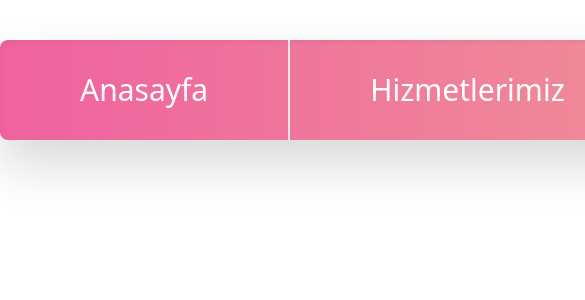
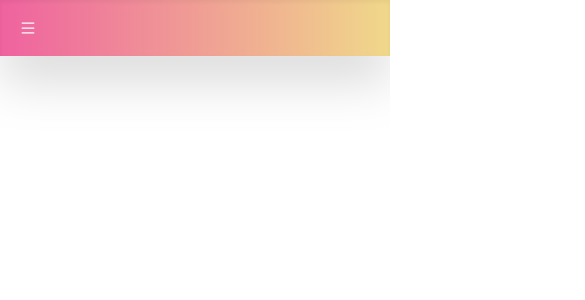
Before and after one commit to UTKUC3NGIZ/dynamic-navbar, a React (Create React App) app: page / in a window 390 px wide. Shown: the top 300 px of the page, 585 px wide, since content can reach past the window. Built offline with nearby package versions, Linux system fonts and the light colour scheme.

Commit message:
responsive tasarım tamamlandı

```diff
--- a/src/App.js
+++ b/src/App.js
@@ -1,4 +1,6 @@
+import { useState } from "react";
 import jsonData from "./data/data.json";
+import { AiOutlineMenu } from "react-icons/ai";
 
 function App() {
   function handleLinkClickMain(e, data) {
@@ -11,9 +13,22 @@ function App() {
       e.preventDefault();
     }
   }
+
+  const [hamburgerMenu, setHamburgerMenu] = useState(false);
+  const toggleMenu = () => {
+    setHamburgerMenu(!hamburgerMenu);
+  };
+  console.log(hamburgerMenu);
   return (
-    <nav className={`${jsonData.navbarColor} md:w-max`}>
-      <ul className="flex flex-row  ">
+    <nav
+      className={jsonData.navbarColor}
+    >
+      <AiOutlineMenu className="md:hidden block m-5 text-white" onClick={toggleMenu} />
+      <ul
+        className={`md:flex md:flex-row flex-col hidden ${
+          hamburgerMenu ? "!flex" : "hidden"
+        }`}
+      >
         {jsonData.buttons.map((buttons) => (
           <li
             key={buttons.order}
@@ -28,7 +43,7 @@ function App() {
             </a>
             {typeof buttons.parentButton === "object" ? (
               <div className="hidden group-focus-within/main:!flex delay-150">
-                <ul className="flex flex-col pt-2 text-white absolute w-full text-center">
+                <ul className="flex flex-col pt-2 text-white md:absolute  w-full md:text-center text-left ">
                   {buttons.parentButton.map((parentButton) => (
                     <li
                       key={parentButton.order}
--- a/src/data/data.json
+++ b/src/data/data.json
@@ -1,46 +1,46 @@
 {
-  "navbarColor": "my-10 w-max m-auto rounded-lg bg-gradient-to-r from-[#EF629F] to-[#f0d88a] shadow-inner drop-shadow-2xl ",
+  "navbarColor": "md:my-10 md:w-max md:m-auto md:rounded-lg md:blcok flex flex-col bg-gradient-to-r justify-end from-[#EF629F] to-[#f0d88a] shadow-inner drop-shadow-2xl  ",
   "buttons": [
     {
       "text": "Anasayfa",
       "link": "/anasayfa",
       "order": 1,
-      "css": "text-white border-r-2 hover:opacity-80 text-3xl py-8 px-20",
+      "css": "text-white md:border-r-2 border-b-2 md:border-b-0 hover:opacity-80 text-3xl py-8 px-20",
       "functionType": "mainButton"
     },
     {
       "text": "Hizmetlerimiz",
       "link": "/hizmetler",
       "order": 2,
-      "css": "text-white border-r-2 hover:opacity-80 text-3xl py-8 px-20",
+      "css": "text-white md:border-r-2 border-b-2 md:border-b-0 hover:opacity-80 text-3xl py-8 px-20",
       "functionType": "mainButton",
       "parentButton": [
         {
           "text": "Teknik Hizmetlerimiz",
           "link": "/teknik-hizmetler",
           "order": 1,
-          "css": "border-2 border-white py-5  text-lg bg-[#F38D98]  rounded-lg shadow-inner drop-shadow-2xl transition ease-in-out   hover:-translate-y-1 hover:scale-110 hover:bg-[#e0747f] duration-300 ",
+          "css": "md:border-2 border-white py-5 pl-28 md:pl-0 md:pl-0  text-lg md:bg-[#F38D98] bg-transparent md:border-b-0 border-b-2  rounded-lg md:shadow-inner drop-shadow-2xl transition ease-in-out   hover:-translate-y-1 hover:scale-110 hover:bg-[#e0747f] duration-300 ",
           "functionType": "parentButton",
           "childButtons": [
             {
               "text": "Frontend Teknolojileri",
               "link": "/frontend-teknolojileri",
               "order": 1,
-              "css": "w-full text-base border-2 py-3 bg-[#F2B191] hover:bg-opacity-90 rounded-lg shadow-inner drop-shadow-2xl transition ease-in-out delay-150  hover:-translate-y-1 hover:scale-125  hover:bg-[#f2b191dc] duration-300",
+              "css": "mt-1 w-full text-base md:border-2 border-b-2 md:border-b-0 pl-36 md:pl-0 py-3 md:bg-[#F2B191] hover:bg-opacity-90 rounded-lg md:shadow-inner drop-shadow-2xl transition ease-in-out delay-150  hover:-translate-y-1 hover:scale-125  hover:bg-[#f2b191dc] duration-300",
               "functionType": "childButton"
             },
             {
               "text": "Backend Teknolojileri",
               "link": "/backend-teknolojileri",
               "order": 2,
-              "css": "w-full text-base border-2 py-3 bg-[#F2B191] hover:bg-opacity-90 rounded-lg shadow-inner drop-shadow-2xl transition ease-in-out delay-150  hover:-translate-y-1 hover:scale-125  hover:bg-[#f2b191dc] duration-300",
+              "css": "mt-1 w-full text-base md:border-2 border-b-2 md:border-b-0 pl-36 md:pl-0 py-3 md:bg-[#F2B191] hover:bg-opacity-90 rounded-lg md:shadow-inner drop-shadow-2xl transition ease-in-out delay-150  hover:-translate-y-1 hover:scale-125  hover:bg-[#f2b191dc] duration-300",
               "functionType": "childButton"
             },
             {
               "text": "AWS Hizmetleri",
               "link": "/aws-hizmetleri",
               "order": 3,
-              "css": "w-full text-base border-2 py-3 bg-[#F2B191] hover:bg-opacity-90 rounded-lg shadow-inner drop-shadow-2xl transition ease-in-out delay-150  hover:-translate-y-1 hover:scale-125  hover:bg-[#f2b191dc] duration-300",
+              "css": "mt-1 w-full text-base md:border-2 border-b-2 md:border-b-0 pl-36 md:pl-0 py-3 md:bg-[#F2B191] hover:bg-opacity-90 rounded-lg md:shadow-inner drop-shadow-2xl transition ease-in-out delay-150  hover:-translate-y-1 hover:scale-125  hover:bg-[#f2b191dc] duration-300",
               "functionType": "childButton"
             }
           ]
@@ -49,35 +49,35 @@
           "text": "Danışmanlık Hizmetlerimiz",
           "link": "/danismanlik-hizmetleri",
           "order": 2,
-          "css": "border-2 border-white py-5  text-lg bg-[#F38D98]  rounded-lg shadow-inner drop-shadow-2xl transition ease-in-out   hover:-translate-y-1 hover:scale-110 hover:bg-[#e0747f] duration-300 ",
+          "css": "md:border-2 border-white py-5 pl-28 md:pl-0 md:pl-0  text-lg md:bg-[#F38D98] bg-transparent md:border-b-0 border-b-2  rounded-lg md:shadow-inner drop-shadow-2xl transition ease-in-out   hover:-translate-y-1 hover:scale-110 hover:bg-[#e0747f] duration-300 ",
           "functionType": "parentButton",
           "childButtons": [
             {
               "text": "Teknik Destek",
               "link": "/teknik-destek",
               "order": 1,
-              "css": "w-full text-base border-2 py-3 bg-[#F2B191] hover:bg-opacity-90 rounded-lg shadow-inner drop-shadow-2xl transition ease-in-out delay-150  hover:-translate-y-1 hover:scale-125  hover:bg-[#f2b191dc] duration-300",
+              "css": "mt-1 w-full text-base md:border-2 border-b-2 md:border-b-0 pl-36 md:pl-0 py-3 md:bg-[#F2B191] hover:bg-opacity-90 rounded-lg md:shadow-inner drop-shadow-2xl transition ease-in-out delay-150  hover:-translate-y-1 hover:scale-125  hover:bg-[#f2b191dc] duration-300",
               "functionType": "childButton"
             },
             {
               "text": "Bilgilendirme Hizmetleri",
               "link": "/bilgilendirme-hizmetleri",
               "order": 2,
-              "css": "w-full text-base border-2 py-3 bg-[#F2B191] hover:bg-opacity-90 rounded-lg shadow-inner drop-shadow-2xl transition ease-in-out delay-150  hover:-translate-y-1 hover:scale-125  hover:bg-[#f2b191dc] duration-300",
+              "css": "mt-1 w-full text-base md:border-2 border-b-2 md:border-b-0 pl-36 md:pl-0 py-3 md:bg-[#F2B191] hover:bg-opacity-90 rounded-lg md:shadow-inner drop-shadow-2xl transition ease-in-out delay-150  hover:-translate-y-1 hover:scale-125  hover:bg-[#f2b191dc] duration-300",
               "functionType": "childButton"
             },
             {
               "text": "Mentorluk Hizmetleri",
               "link": "/mentorluk-hizmetleri",
               "order": 3,
-              "css": "w-full text-base border-2 py-3 bg-[#F2B191] hover:bg-opacity-90 rounded-lg shadow-inner drop-shadow-2xl transition ease-in-out delay-150  hover:-translate-y-1 hover:scale-125  hover:bg-[#f2b191dc] duration-300",
+              "css": "mt-1 w-full text-base md:border-2 border-b-2 md:border-b-0 pl-36 md:pl-0 py-3 md:bg-[#F2B191] hover:bg-opacity-90 rounded-lg md:shadow-inner drop-shadow-2xl transition ease-in-out delay-150  hover:-translate-y-1 hover:scale-125  hover:bg-[#f2b191dc] duration-300",
               "functionType": "childButton"
             },
             {
               "text": "Danışmanlık Eğitimleri",
               "link": "/danismanlik-egitimleri",
               "order": 4,
-              "css": "w-full text-base border-2 py-3 bg-[#F2B191] hover:bg-opacity-90 rounded-lg shadow-inner drop-shadow-2xl transition ease-in-out delay-150  hover:-translate-y-1 hover:scale-125  hover:bg-[#f2b191dc] duration-300",
+              "css": "mt-1 w-full text-base md:border-2 border-b-2 md:border-b-0 pl-36 md:pl-0 py-3 md:bg-[#F2B191] hover:bg-opacity-90 rounded-lg md:shadow-inner drop-shadow-2xl transition ease-in-out delay-150  hover:-translate-y-1 hover:scale-125  hover:bg-[#f2b191dc] duration-300",
               "functionType": "childButton",
               "childButtons": [
                 {
@@ -100,21 +100,21 @@
               "text": "Eğitim Öğretim Planlama",
               "link": "/egitim-ogretim-planlama",
               "order": 5,
-              "css": "w-full text-base border-2 py-3 bg-[#F2B191] hover:bg-opacity-90 rounded-lg shadow-inner drop-shadow-2xl transition ease-in-out delay-150  hover:-translate-y-1 hover:scale-125  hover:bg-[#f2b191dc] duration-300",
+              "css": "mt-1 w-full text-base md:border-2 border-b-2 md:border-b-0 pl-36 md:pl-0 py-3 md:bg-[#F2B191] hover:bg-opacity-90 rounded-lg md:shadow-inner drop-shadow-2xl transition ease-in-out delay-150  hover:-translate-y-1 hover:scale-125  hover:bg-[#f2b191dc] duration-300",
               "functionType": "childButton"
             },
             {
               "text": "Yazılım Danışmanlığı",
               "link": "/yazilim-danismanligi",
               "order": 6,
-              "css": "w-full text-base border-2 py-3 bg-[#F2B191] hover:bg-opacity-90 rounded-lg shadow-inner drop-shadow-2xl transition ease-in-out delay-150  hover:-translate-y-1 hover:scale-125  hover:bg-[#f2b191dc] duration-300",
+              "css": "mt-1 w-full text-base md:border-2 border-b-2 md:border-b-0 pl-36 md:pl-0 py-3 md:bg-[#F2B191] hover:bg-opacity-90 rounded-lg md:shadow-inner drop-shadow-2xl transition ease-in-out delay-150  hover:-translate-y-1 hover:scale-125  hover:bg-[#f2b191dc] duration-300",
               "functionType": "childButton"
             },
             {
               "text": "Proje Danışmanlığı",
               "link": "/proje-danismanligi",
               "order": 7,
-              "css": "w-full text-base border-2 py-3 bg-[#F2B191] hover:bg-opacity-90 rounded-lg shadow-inner drop-shadow-2xl transition ease-in-out delay-150  hover:-translate-y-1 hover:scale-125  hover:bg-[#f2b191dc] duration-300",
+              "css": "mt-1 w-full text-base md:border-2 border-b-2 md:border-b-0 pl-36 md:pl-0 py-3 md:bg-[#F2B191] hover:bg-opacity-90 rounded-lg md:shadow-inner drop-shadow-2xl transition ease-in-out delay-150  hover:-translate-y-1 hover:scale-125  hover:bg-[#f2b191dc] duration-300",
               "functionType": "childButton"
             }
           ]
@@ -123,7 +123,7 @@
           "text": "Hatalı Altyapı Onarımı",
           "link": "/altyapi-onarimi",
           "order": 3,
-          "css": "border-2 border-white py-5  text-lg bg-[#F38D98]  rounded-lg shadow-inner drop-shadow-2xl transition ease-in-out   hover:-translate-y-1 hover:scale-110 hover:bg-[#e0747f] duration-300 ",
+          "css": "md:border-2 border-white py-5 pl-28 md:pl-0 md:pl-0  text-lg md:bg-[#F38D98] bg-transparent md:border-b-0 border-b-2  rounded-lg md:shadow-inner drop-shadow-2xl transition ease-in-out   hover:-translate-y-1 hover:scale-110 hover:bg-[#e0747f] duration-300 ",
           "functionType": "parentButton"
         }
       ]
@@ -132,35 +132,35 @@
       "text": "Hakkımızda",
       "link": "/hakkimizda",
       "order": 3,
-      "css": "text-white border-r-2 hover:opacity-80 text-3xl py-8 px-20",
+      "css": "text-white md:border-r-2 border-b-2 md:border-b-0 hover:opacity-80 text-3xl py-8 px-20",
       "functionType": "mainButton",
       "parentButton": [
         {
           "text": "Biz Kimiz?",
           "link": "/biz-kimiz",
           "order": 1,
-          "css": "border-2 border-white py-5  text-lg bg-[#F38D98]  rounded-lg shadow-inner drop-shadow-2xl transition ease-in-out   hover:-translate-y-1 hover:scale-110 hover:bg-[#e0747f] duration-300 ",
+          "css": "md:border-2 border-white py-5 pl-28 md:pl-0 md:pl-0  text-lg md:bg-[#F38D98] bg-transparent md:border-b-0 border-b-2  rounded-lg md:shadow-inner drop-shadow-2xl transition ease-in-out   hover:-translate-y-1 hover:scale-110 hover:bg-[#e0747f] duration-300 ",
           "functionType": "childButton"
         },
         {
           "text": "Kurumsal",
           "link": "/kurumsal",
           "order": 2,
-          "css": "border-2 border-white py-5  text-lg bg-[#F38D98]  rounded-lg shadow-inner drop-shadow-2xl transition ease-in-out   hover:-translate-y-1 hover:scale-110 hover:bg-[#e0747f] duration-300 ",
+          "css": "md:border-2 border-white py-5 pl-28 md:pl-0 md:pl-0  text-lg md:bg-[#F38D98] bg-transparent md:border-b-0 border-b-2  rounded-lg md:shadow-inner drop-shadow-2xl transition ease-in-out   hover:-translate-y-1 hover:scale-110 hover:bg-[#e0747f] duration-300 ",
           "functionType": "childButton"
         },
         {
           "text": "Referanslarımız",
           "link": "/referanslarimiz",
           "order": 3,
-          "css": "border-2 border-white py-5  text-lg bg-[#F38D98]  rounded-lg shadow-inner drop-shadow-2xl transition ease-in-out   hover:-translate-y-1 hover:scale-110 hover:bg-[#e0747f] duration-300 ",
+          "css": "md:border-2 border-white py-5 pl-28 md:pl-0 md:pl-0  text-lg md:bg-[#F38D98] bg-transparent md:border-b-0 border-b-2  rounded-lg md:shadow-inner drop-shadow-2xl transition ease-in-out   hover:-translate-y-1 hover:scale-110 hover:bg-[#e0747f] duration-300 ",
           "functionType": "parentButton",
           "childButtons": [
             {
               "text": "Geçmiş Referanslar",
               "link": "/gecmis-referanslar",
               "order": 1,
-              "css": "w-full text-base border-2 py-3 bg-[#F2B191] hover:bg-opacity-90 rounded-lg shadow-inner drop-shadow-2xl transition ease-in-out delay-150  hover:-translate-y-1 hover:scale-125  hover:bg-[#f2b191dc] duration-300",
+              "css": "mt-1 w-full text-base md:border-2 border-b-2 md:border-b-0 pl-36 md:pl-0 py-3 md:bg-[#F2B191] hover:bg-opacity-90 rounded-lg md:shadow-inner drop-shadow-2xl transition ease-in-out delay-150  hover:-translate-y-1 hover:scale-125  hover:bg-[#f2b191dc] duration-300",
               "functionType": "childButton",
               "childButtons": [
                 {
@@ -190,7 +190,7 @@
               "text": "Gelecek Referanslar",
               "link": "/gelecek-referanslar",
               "order": 2,
-              "css": "w-full text-base border-2 py-3 bg-[#F2B191] hover:bg-opacity-90 rounded-lg shadow-inner drop-shadow-2xl transition ease-in-out delay-150  hover:-translate-y-1 hover:scale-125  hover:bg-[#f2b191dc] duration-300",
+              "css": "mt-1 w-full text-base md:border-2 border-b-2 md:border-b-0 pl-36 md:pl-0 py-3 md:bg-[#F2B191] hover:bg-opacity-90 rounded-lg md:shadow-inner drop-shadow-2xl transition ease-in-out delay-150  hover:-translate-y-1 hover:scale-125  hover:bg-[#f2b191dc] duration-300",
               "functionType": "childButton",
               "childButtons": [
                 {
@@ -222,14 +222,14 @@
           "text": "Vizyon",
           "link": "/vizyon",
           "order": 4,
-          "css": "border-2 border-white py-5  text-lg bg-[#F38D98]  rounded-lg shadow-inner drop-shadow-2xl transition ease-in-out   hover:-translate-y-1 hover:scale-110 hover:bg-[#e0747f] duration-300 ",
+          "css": "md:border-2 border-white py-5 pl-28 md:pl-0 md:pl-0  text-lg md:bg-[#F38D98] bg-transparent md:border-b-0 border-b-2  rounded-lg md:shadow-inner drop-shadow-2xl transition ease-in-out   hover:-translate-y-1 hover:scale-110 hover:bg-[#e0747f] duration-300 ",
           "functionType": "childButton"
         },
         {
           "text": "Misyon",
           "link": "/misyon",
           "order": 5,
-          "css": "border-2 border-white py-5  text-lg bg-[#F38D98]  rounded-lg shadow-inner drop-shadow-2xl transition ease-in-out   hover:-translate-y-1 hover:scale-110 hover:bg-[#e0747f] duration-300 ",
+          "css": "md:border-2 border-white py-5 pl-28 md:pl-0 md:pl-0  text-lg md:bg-[#F38D98] bg-transparent md:border-b-0 border-b-2  rounded-lg md:shadow-inner drop-shadow-2xl transition ease-in-out   hover:-translate-y-1 hover:scale-110 hover:bg-[#e0747f] duration-300 ",
           "functionType": "childButton"
         }
       ]
@@ -238,21 +238,21 @@
       "text": "İletişim",
       "link": "/iletisim",
       "order": 4,
-      "css": "text-white border-r-2 hover:opacity-80 text-3xl py-8 px-20",
+      "css": "text-white md:border-r-2 border-b-2 md:border-b-0 hover:opacity-80 text-3xl py-8 px-20",
       "functionType": "mainButton"
     },
     {
       "text": "Kayıt Ol",
       "link": "/kayit-ol",
       "order": 5,
-      "css": "text-white border-r-2 hover:opacity-80 text-3xl py-8 px-20",
+      "css": "text-white md:border-r-2 border-b-2 md:border-b-0 hover:opacity-80 text-3xl py-8 px-20",
       "functionType": "mainButton"
     },
     {
       "text": "Giriş Yap",
       "link": "/giris-yap",
       "order": 6,
-      "css": "text-white border-r-2 hover:opacity-80 text-3xl py-8 px-20",
+      "css": "text-white md:border-r-2 border-b-2 md:border-b-0 hover:opacity-80 text-3xl py-8 px-20",
       "functionType": "mainButton"
     }
   ]
```
